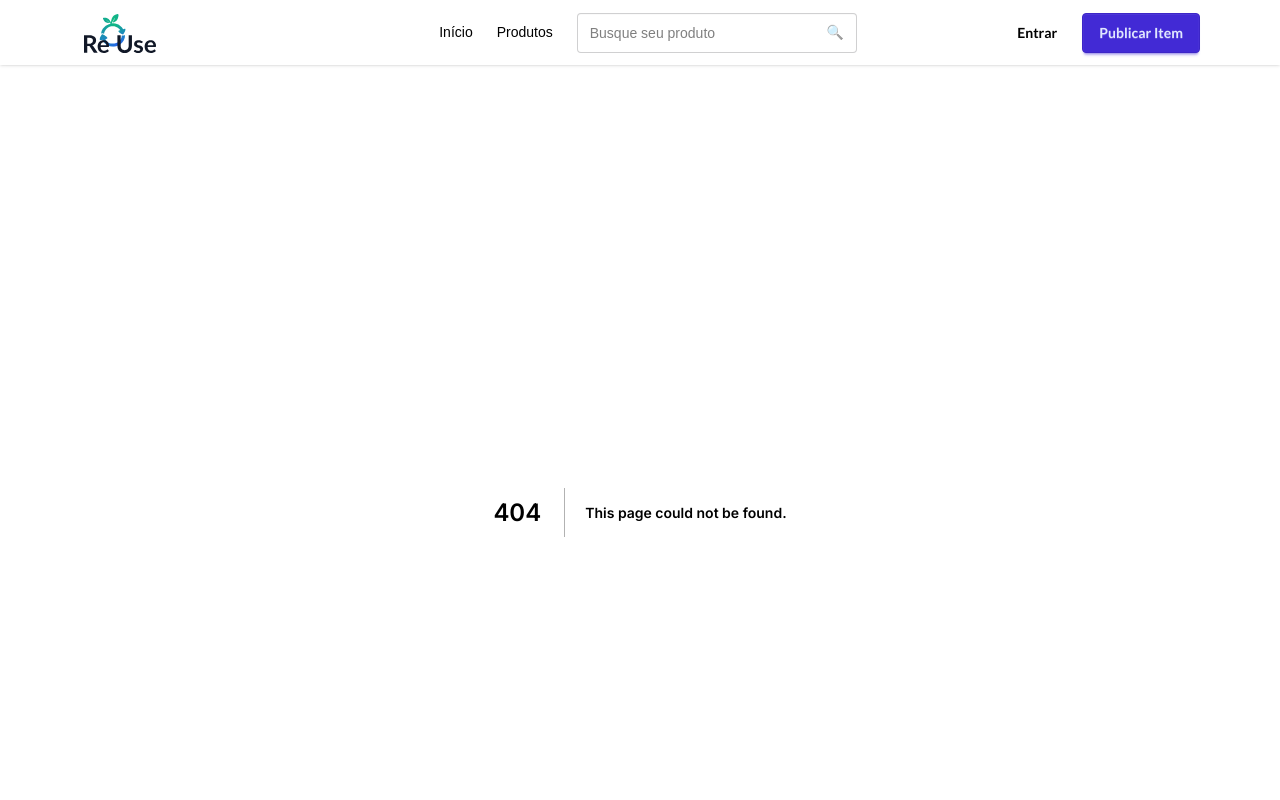
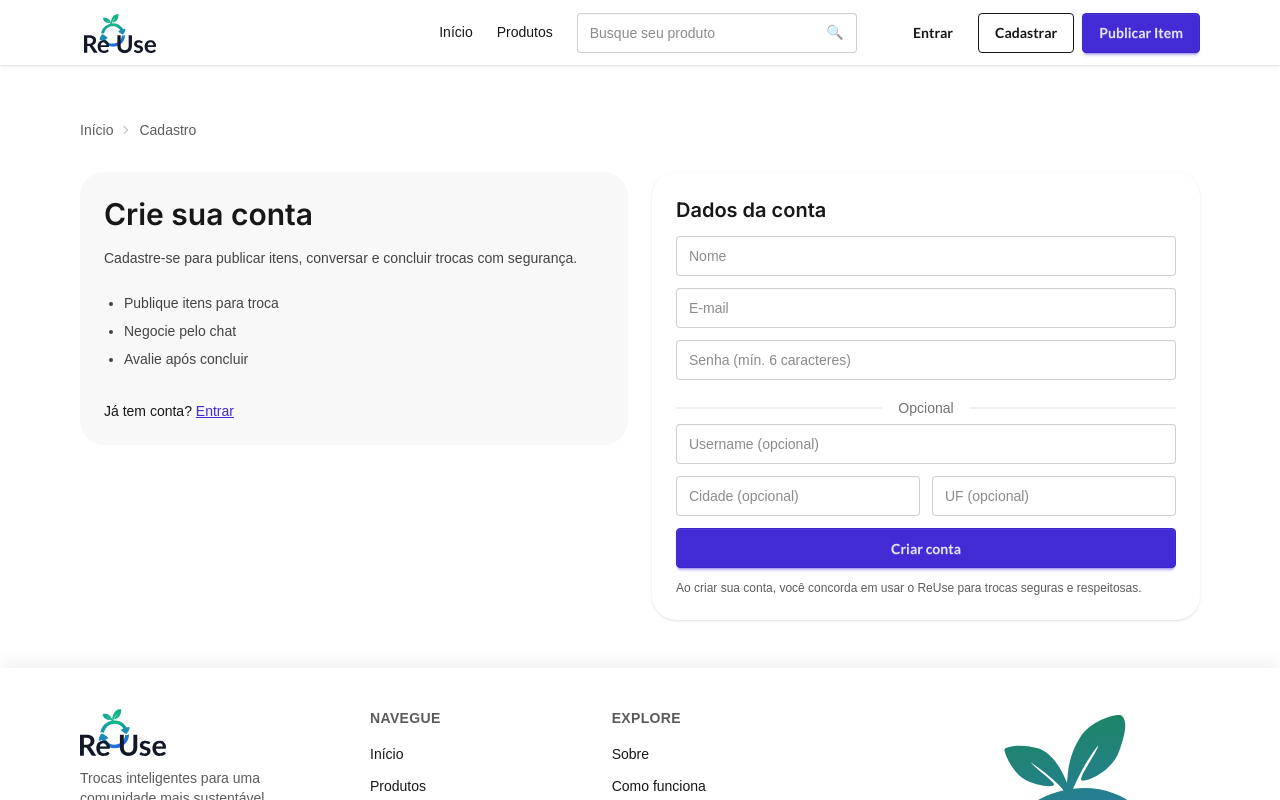
Before and after one commit to pateihara/reuse-web, a Next.js app: page /cadastro in a window 1280 px wide. Before the commit this address had no page. Shown: the top 800 px of the page. Built offline with nearby package versions, Linux system fonts and the light colour scheme.

Commit message:
tela de cadastro

```diff
--- /dev/null
+++ b/src/app/(site)/cadastro/RegisterForm.js
@@ -0,0 +1,115 @@
+// src/app/(site)/cadastro/RegisterForm.js
+"use client";
+
+import { useState } from "react";
+import { useRouter } from "next/navigation";
+
+export default function RegisterForm() {
+  const router = useRouter();
+  const [loading, setLoading] = useState(false);
+  const [msg, setMsg] = useState(null);
+
+  async function onSubmit(e) {
+    e.preventDefault();
+    setMsg(null);
+    setLoading(true);
+
+    const form = new FormData(e.currentTarget);
+    const payload = Object.fromEntries(form.entries());
+
+    // normalizar campos vazios
+    ["username", "city", "state"].forEach((k) => {
+      if (!payload[k] || String(payload[k]).trim() === "") delete payload[k];
+    });
+
+    try {
+      const res = await fetch("/api/auth/register", {
+        method: "POST",
+        headers: { "Content-Type": "application/json" },
+        body: JSON.stringify(payload),
+      });
+
+      const data = await res.json().catch(() => ({}));
+
+      if (!res.ok) {
+        setMsg(data?.error || "Não foi possível cadastrar.");
+        return;
+      }
+
+      setMsg("Cadastro realizado! Você já pode entrar.");
+      // redireciona pro login
+      router.push("/login");
+      router.refresh();
+    } catch {
+      setMsg("Erro de rede. Tente novamente.");
+    } finally {
+      setLoading(false);
+    }
+  }
+
+  return (
+    <form onSubmit={onSubmit} className="space-y-3">
+      <h2 className="text-xl font-semibold">Dados da conta</h2>
+
+      <input
+        name="name"
+        className="input input-bordered w-full"
+        placeholder="Nome"
+        required
+      />
+
+      <input
+        name="email"
+        type="email"
+        className="input input-bordered w-full"
+        placeholder="E-mail"
+        required
+      />
+
+      <input
+        name="password"
+        type="password"
+        className="input input-bordered w-full"
+        placeholder="Senha (mín. 6 caracteres)"
+        minLength={6}
+        required
+      />
+
+      <div className="divider my-2 opacity-60">Opcional</div>
+
+      <input
+        name="username"
+        className="input input-bordered w-full"
+        placeholder="Username (opcional)"
+      />
+
+      <div className="grid grid-cols-1 sm:grid-cols-2 gap-3">
+        <input
+          name="city"
+          className="input input-bordered w-full"
+          placeholder="Cidade (opcional)"
+        />
+        <input
+          name="state"
+          className="input input-bordered w-full"
+          placeholder="UF (opcional)"
+          maxLength={2}
+        />
+      </div>
+
+      {msg ? (
+        <div className="alert">
+          <span>{msg}</span>
+        </div>
+      ) : null}
+
+      <button className="btn btn-primary w-full" disabled={loading}>
+        {loading ? "Criando..." : "Criar conta"}
+      </button>
+
+      <p className="text-xs opacity-70">
+        Ao criar sua conta, você concorda em usar o ReUse para trocas seguras e respeitosas.
+      </p>
+    </form>
+  );
+}
--- /dev/null
+++ b/src/app/(site)/cadastro/page.js
@@ -0,0 +1,50 @@
+// src/app/(site)/cadastro/page.js
+import Link from "next/link";
+import RegisterForm from "./RegisterForm";
+
+export const metadata = {
+  title: "Cadastro | ReUse",
+};
+
+export default function CadastroPage() {
+  return (
+    <div className="mx-auto max-w-6xl px-4 pb-12">
+      <div className="breadcrumbs text-sm opacity-70">
+        <ul>
+          <li><Link href="/">Início</Link></li>
+          <li>Cadastro</li>
+        </ul>
+      </div>
+
+      <div className="mt-6 grid gap-6 md:grid-cols-2 items-start">
+        <div className="card bg-base-200 rounded-3xl">
+          <div className="card-body">
+            <h1 className="text-3xl font-bold">Crie sua conta</h1>
+            <p className="mt-2 opacity-80">
+              Cadastre-se para publicar itens, conversar e concluir trocas com segurança.
+            </p>
+
+            <ul className="mt-4 list-disc pl-5 space-y-2 opacity-80 text-sm">
+              <li>Publique itens para troca</li>
+              <li>Negocie pelo chat</li>
+              <li>Avalie após concluir</li>
+            </ul>
+
+            <p className="mt-6 text-sm">
+              Já tem conta?{" "}
+              <Link className="link link-primary" href="/login">
+                Entrar
+              </Link>
+            </p>
+          </div>
+        </div>
+
+        <div className="card bg-base-100 rounded-3xl shadow">
+          <div className="card-body">
+            <RegisterForm />
+          </div>
+        </div>
+      </div>
+    </div>
+  );
+}
--- a/src/app/_components/HeaderPublico.js
+++ b/src/app/_components/HeaderPublico.js
@@ -33,6 +33,7 @@ export default function HeaderPublico() {
 
         <div className="navbar-end gap-2">
           <Link href="/login" className="btn btn-ghost">Entrar</Link>
+          <Link href="/cadastro" className="btn btn-outline">Cadastrar</Link>
           <Link href="/publicar-item" className="btn btn-primary">Publicar Item</Link>
         </div>
       </div>
--- /dev/null
+++ b/src/app/api/auth/register/route.js
@@ -0,0 +1,74 @@
+// src/app/api/auth/register/route.js
+export const runtime = "nodejs";
+
+import { prisma } from "@/lib/prisma";
+import bcrypt from "bcryptjs";
+
+export async function POST(req) {
+  try {
+    const body = await req.json().catch(() => ({}));
+    const name = String(body?.name || "").trim();
+    const email = String(body?.email || "").trim().toLowerCase();
+    const password = String(body?.password || "");
+    const username = body?.username ? String(body.username).trim() : null;
+    const city = body?.city ? String(body.city).trim() : null;
+    const state = body?.state ? String(body.state).trim() : null;
+
+    if (!name || !email || !password) {
+      return Response.json(
+        { error: "Nome, e-mail e senha são obrigatórios." },
+        { status: 400 }
+      );
+    }
+
+    if (!email.includes("@") || email.length < 6) {
+      return Response.json({ error: "E-mail inválido." }, { status: 400 });
+    }
+
+    if (password.length < 6) {
+      return Response.json(
+        { error: "A senha deve ter pelo menos 6 caracteres." },
+        { status: 400 }
+      );
+    }
+
+    const existing = await prisma.user.findUnique({ where: { email } });
+    if (existing) {
+      return Response.json(
+        { error: "Já existe uma conta com este e-mail." },
+        { status: 409 }
+      );
+    }
+
+    if (username) {
+      const existingUsername = await prisma.user.findUnique({
+        where: { username },
+      });
+      if (existingUsername) {
+        return Response.json(
+          { error: "Este username já está em uso." },
+          { status: 409 }
+        );
+      }
+    }
+
+    const hash = await bcrypt.hash(password, 10);
+
+    const user = await prisma.user.create({
+      data: {
+        name,
+        email,
+        password: hash,
+        username,
+        city,
+        state,
+      },
+      select: { id: true, name: true, email: true },
+    });
+
+    return Response.json({ ok: true, user }, { status: 201 });
+  } catch (err) {
+    console.error("REGISTER_ERROR", err);
+    return Response.json({ error: "Erro ao cadastrar." }, { status: 500 });
+  }
+}
```
